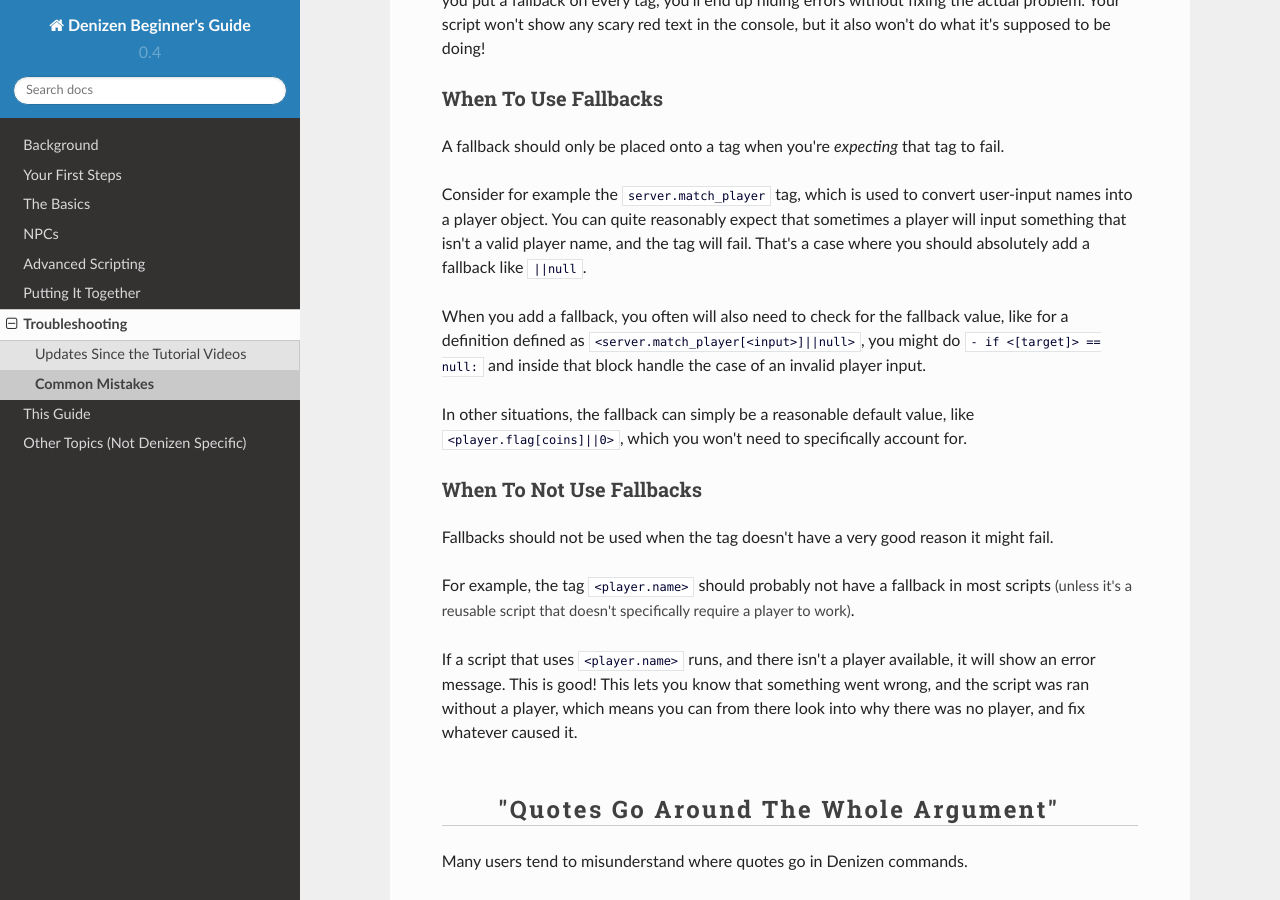
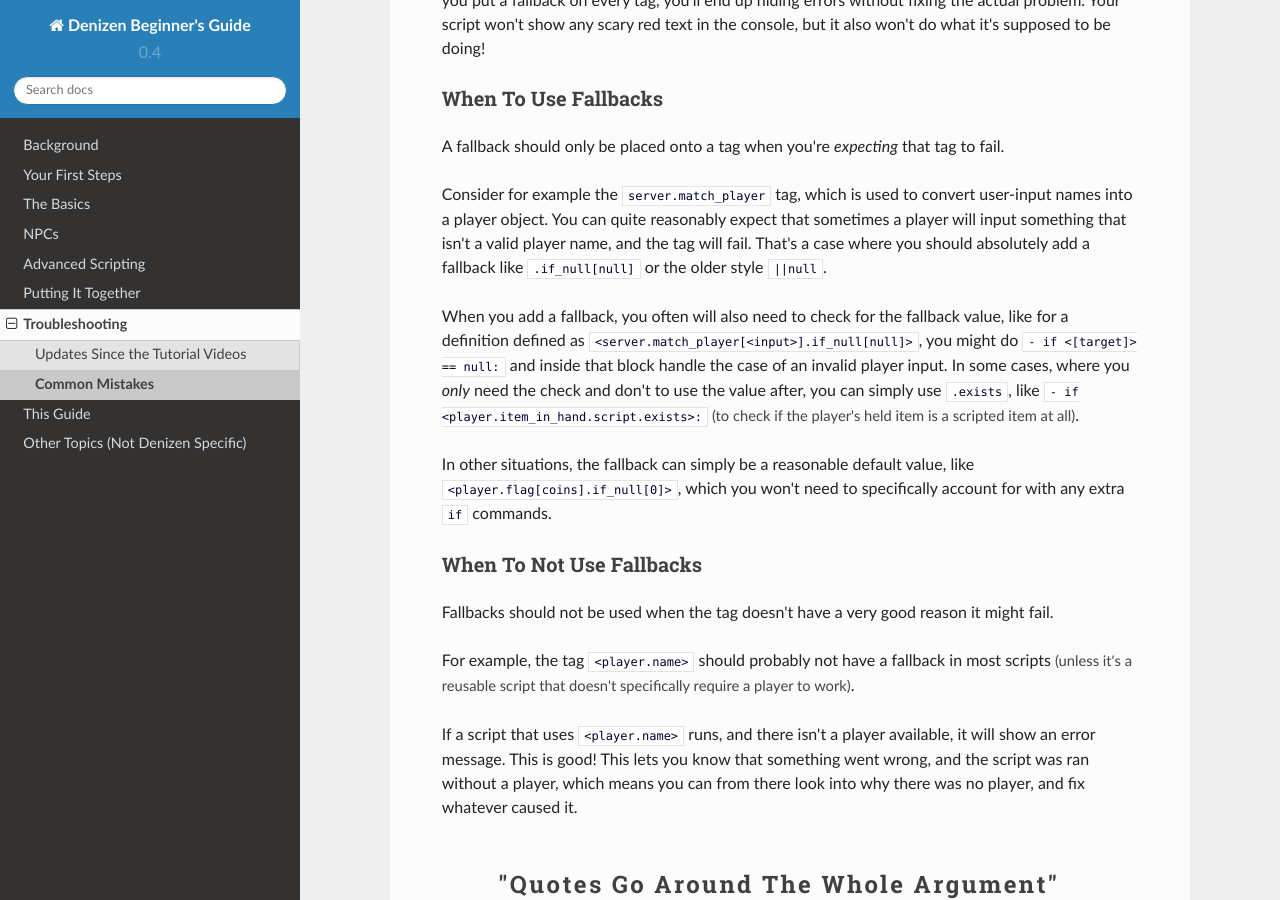
Before and after one commit to DenizenScript/Denizen-Beginners-Guide, a Sphinx documentation site: the page built from source/guides/troubleshooting/common-mistakes.md, in a window 1280 px wide and 900 px high, scrolled down 8431 px. Built offline with Sphinx 7.4.7 and the Read the Docs theme 2.0.0, drawn with Linux system fonts in a browser that asks for light colours; some of the changed text lies outside the part shown.

Commit message:
use tag-style fallbacks in examples, and expand fallback info

```diff
--- a/source/guides/troubleshooting/common-mistakes.md
+++ b/source/guides/troubleshooting/common-mistakes.md
@@ -105,7 +105,7 @@ pay_command:
         - narrate "<red>/pay [player] [amount]"
         - stop
     # Use a fallback in case the player name given is invalid.
-    - define target <server.match_player[<context.args.get[1]>]||null>
+    - define target <server.match_player[<context.args.get[1]>].if_null[null]>
     # A user might mess up typing a player name.
     # If there's no matched player, just tell them and stop there.
     - if <[target]> == null:
@@ -202,11 +202,11 @@ In reality, errors are just another tool that Denizen provides. The error messag
 
 A fallback should only be placed onto a tag when you're *expecting* that tag to fail.
 
-Consider for example the `server.match_player` tag, which is used to convert user-input names into a player object. You can quite reasonably expect that sometimes a player will input something that isn't a valid player name, and the tag will fail. That's a case where you should absolutely add a fallback like `||null`.
+Consider for example the `server.match_player` tag, which is used to convert user-input names into a player object. You can quite reasonably expect that sometimes a player will input something that isn't a valid player name, and the tag will fail. That's a case where you should absolutely add a fallback like `.if_null[null]` or the older style `||null`.
 
-When you add a fallback, you often will also need to check for the fallback value, like for a definition defined as `<server.match_player[<input>]||null>`, you might do `- if <[target]> == null:` and inside that block handle the case of an invalid player input.
+When you add a fallback, you often will also need to check for the fallback value, like for a definition defined as `<server.match_player[<input>].if_null[null]>`, you might do `- if <[target]> == null:` and inside that block handle the case of an invalid player input. In some cases, where you *only* need the check and don't to use the value after, you can simply use `.exists`, like `- if <player.item_in_hand.script.exists>:` <span class="parens">(to check if the player's held item is a scripted item at all)</span>.
 
-In other situations, the fallback can simply be a reasonable default value, like `<player.flag[coins]||0>`, which you won't need to specifically account for.
+In other situations, the fallback can simply be a reasonable default value, like `<player.flag[coins].if_null[0]>`, which you won't need to specifically account for with any extra `if` commands.
 
 #### When To Not Use Fallbacks
 
```
Also changed, not shown: source/guides/first-steps/local-test-server.md (+1 -1 lines), source/guides/first-steps/tags.md (+1 -1 lines).
